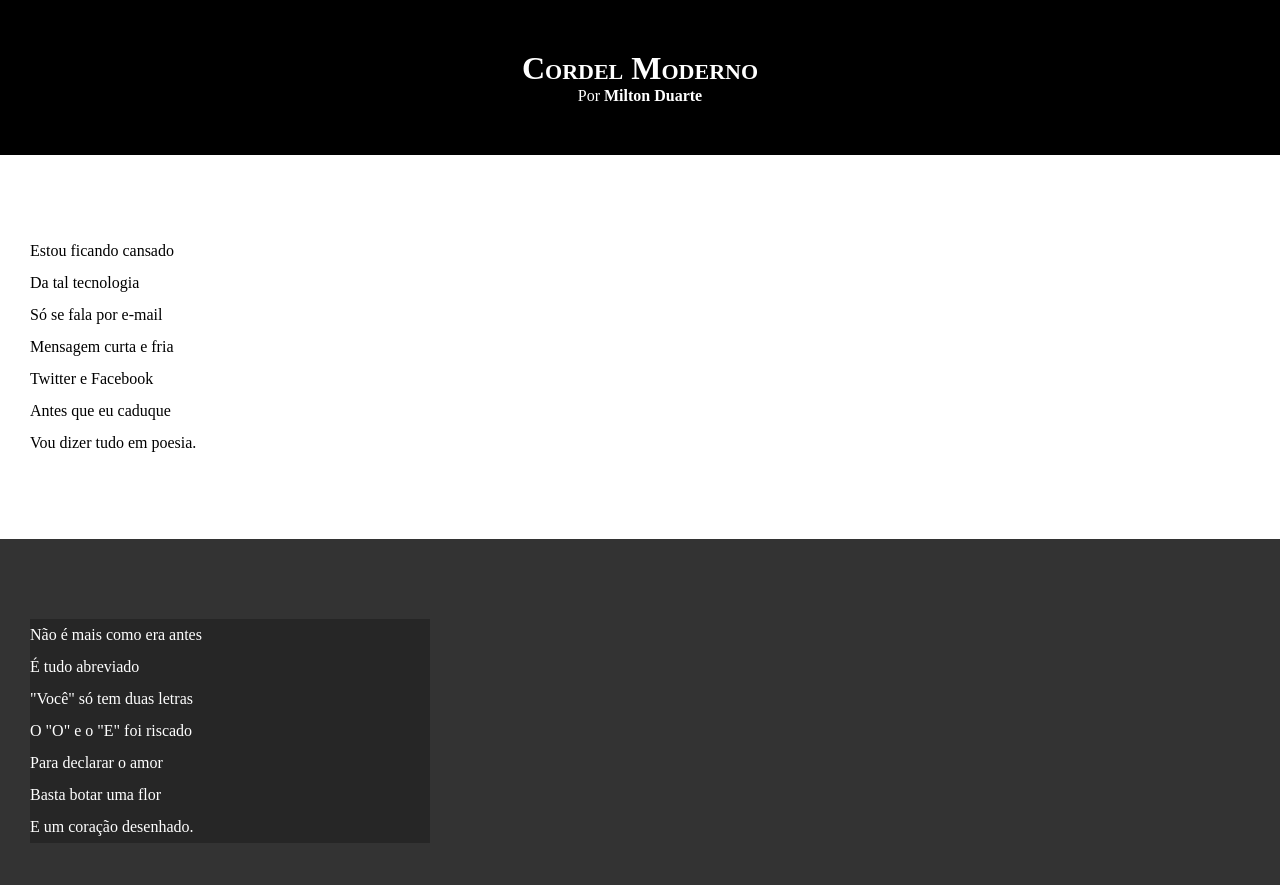
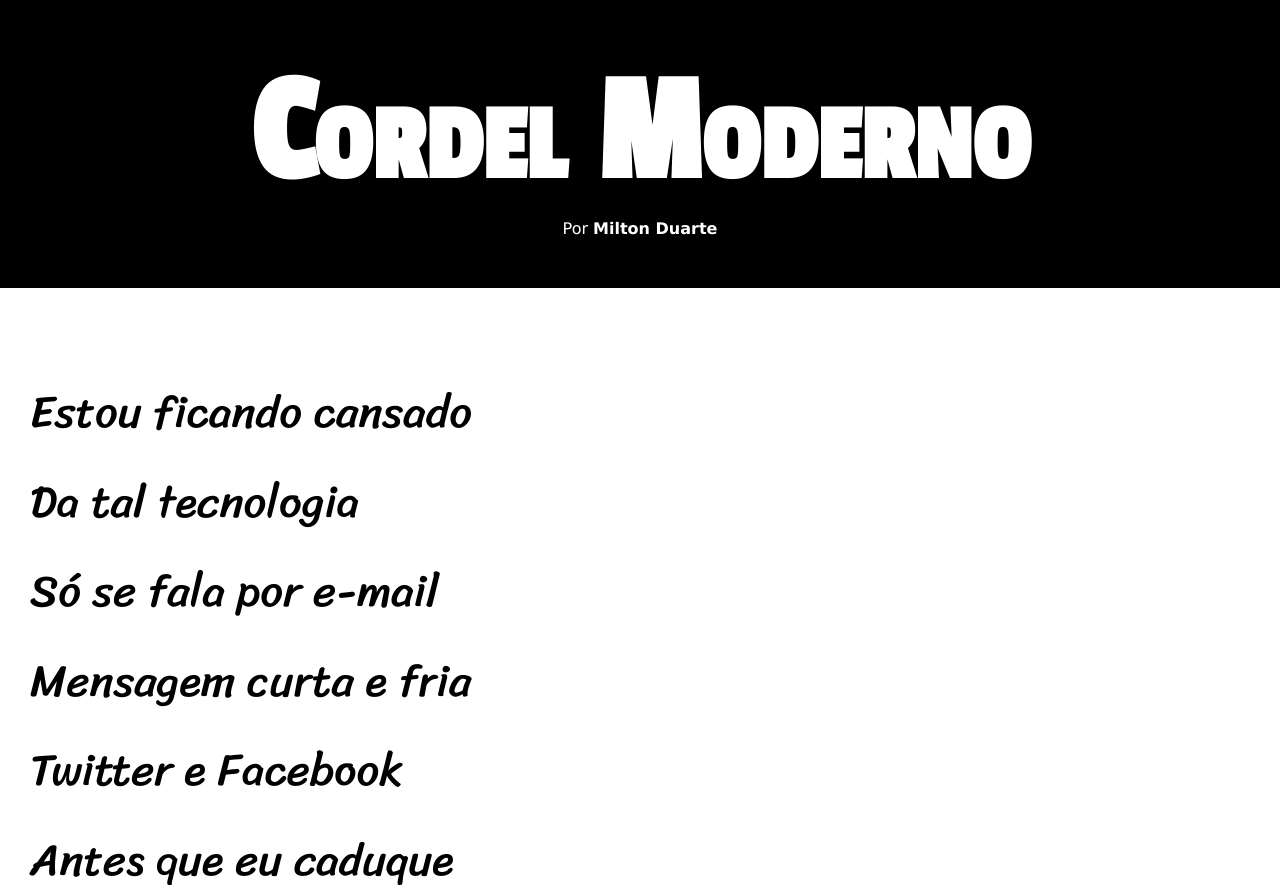
Before and after one commit to laravinicius/desafio-cordel, a plain HTML site: page index.html in a window 1280 px wide. Shown: the top 885 px of the page. Drawn offline with Linux system fonts and the light colour scheme.

Commit message:
Update style.css

```diff
--- a/css/style.css
+++ b/css/style.css
@@ -1,11 +1,19 @@
 @charset "UTF-8";
+@import url('https://fonts.googleapis.com/css2?family=Passion+One&family=Sriracha&display=swap');
+:root{
+    --font1: Verdana, Geneva, Tahoma, sans-serif;
+    --font2: 'Passion One', cursive;
+    --font3: 'Sriracha', cursive;
+}
 *{
     margin: 0px;
     padding: 0px;
+    font-size: 1em;
 }
 html, body{
     min-height: 100%;
     background-color: darkgrey;
+    font-family: var(--font1);
 }
 header{
     background-color: black;
@@ -15,6 +23,8 @@ header{
 header h1{
     padding-top: 50px;
     font-variant: small-caps;
+    font-family: var(--font2);
+    font-size: 12vw;
 }
 header p{
     padding-bottom: 50px;
@@ -32,6 +42,8 @@ section{
     padding-bottom: 10vh;
     line-height: 2em;
     padding-left: 30px;
+    font-family: var(--font3);
+    font-size: 3.5vw;
 }
 .normal{
     background-color: white;
@@ -42,19 +54,10 @@ section{
     color: white;
 }
 .imagem > p{
-    width: 400px;
+    display: inline-block;
+    padding: 5px;
     background-color: rgba(0, 0, 0, 0.255);
 }
-
-
-
-
-
-
-
-
-
-
 footer{
     background-color: black;
     color: white;
```
